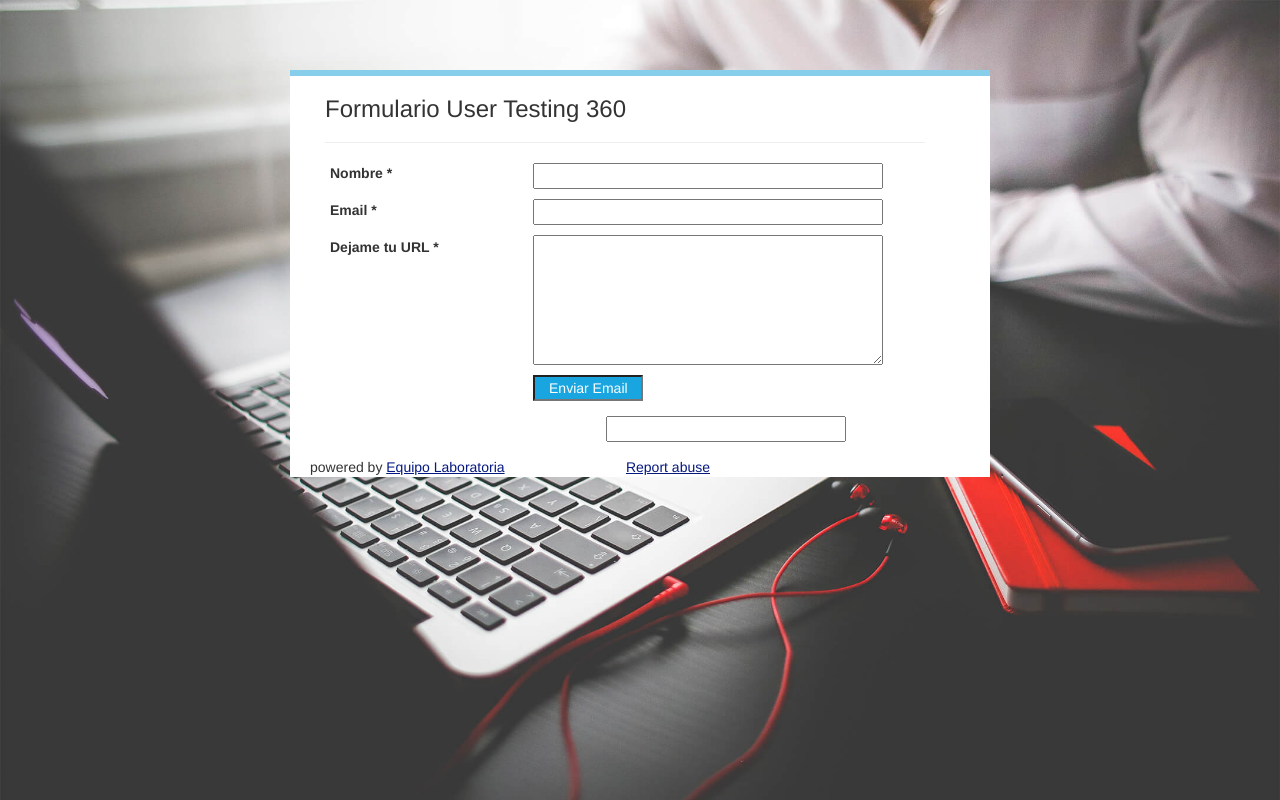
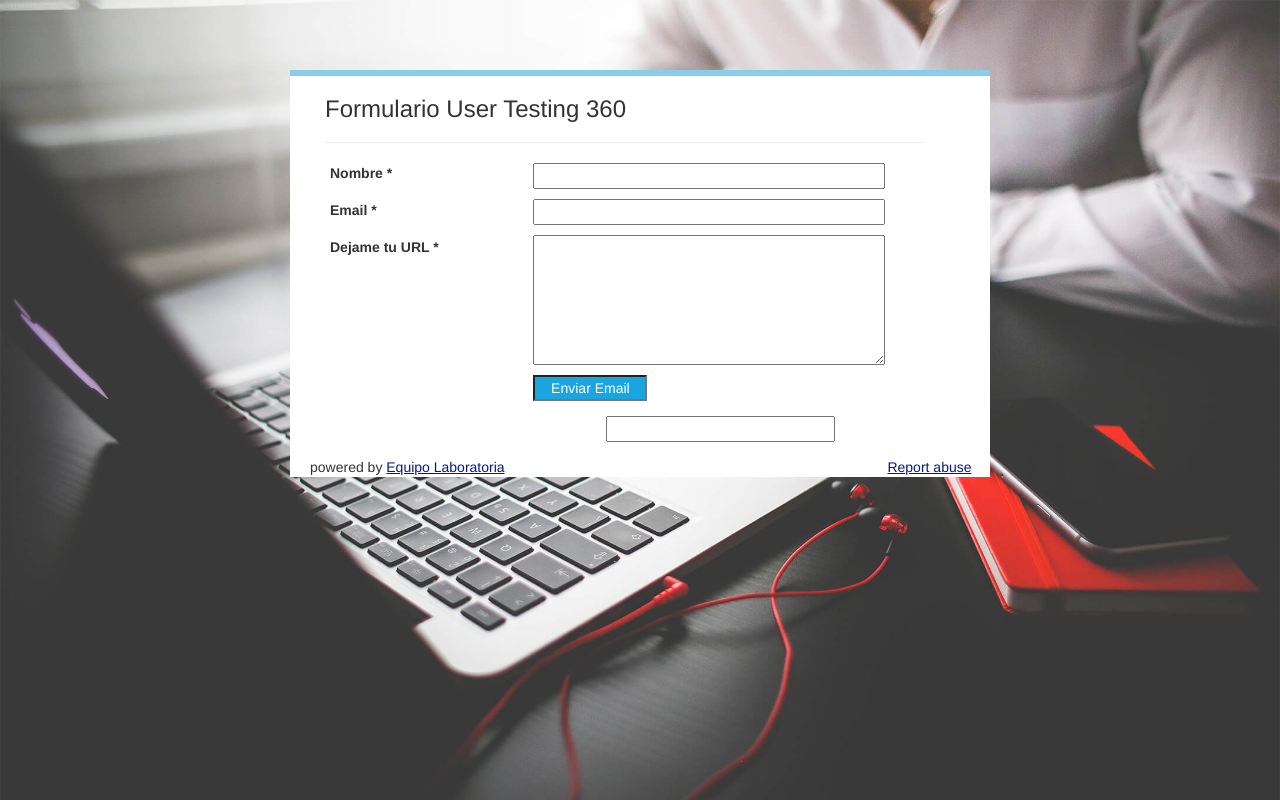
Before and after one commit to Clauloayza/user360, a plain HTML site: page contact.html in a window 1280 px wide. Drawn offline with Linux system fonts and the light colour scheme.

Commit message:
formulario

```diff
--- a/css/main.css
+++ b/css/main.css
@@ -217,13 +217,13 @@ footer .copy{
     font-weight: bold;
 }
 .formulario .i{
-    width: 350px;
+    width: 77%;
     float: left;
     margin-bottom: 10px;
 }
 .formulario textarea{
     float: left;
-    width: 350px;
+    width: 77%;
     margin-bottom: 10px;
     height: 130px;
 }
@@ -232,22 +232,22 @@ footer .copy{
     background:#19a6e0;
     color: #fff;
     text-align: center;
-    width: 110px;
+    width: 25%;
 }
 .formulario .box{
     float:left;
-    width: 240px;
+    width: 50%;
     margin: 15px 73px;
 }
 .formulario .powered{
     text-align: left;
     margin-left: 20px;
-    width: 230px;
+    width: 35%;
     }
 .formulario .report{
     text-align: right;
-    width: 200px;
-
+    width: 20%;
+    margin-left: 290px;
 }
 hr{
     width: 600px;
```
